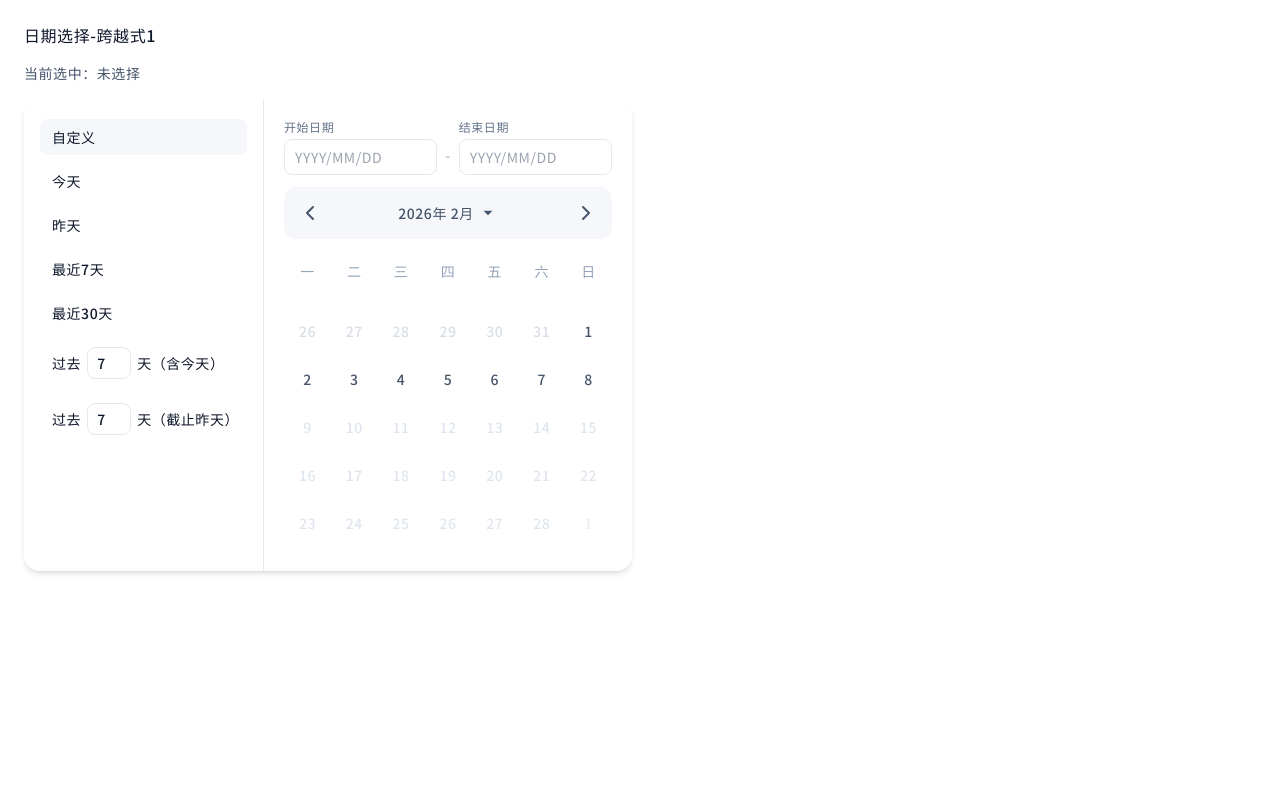
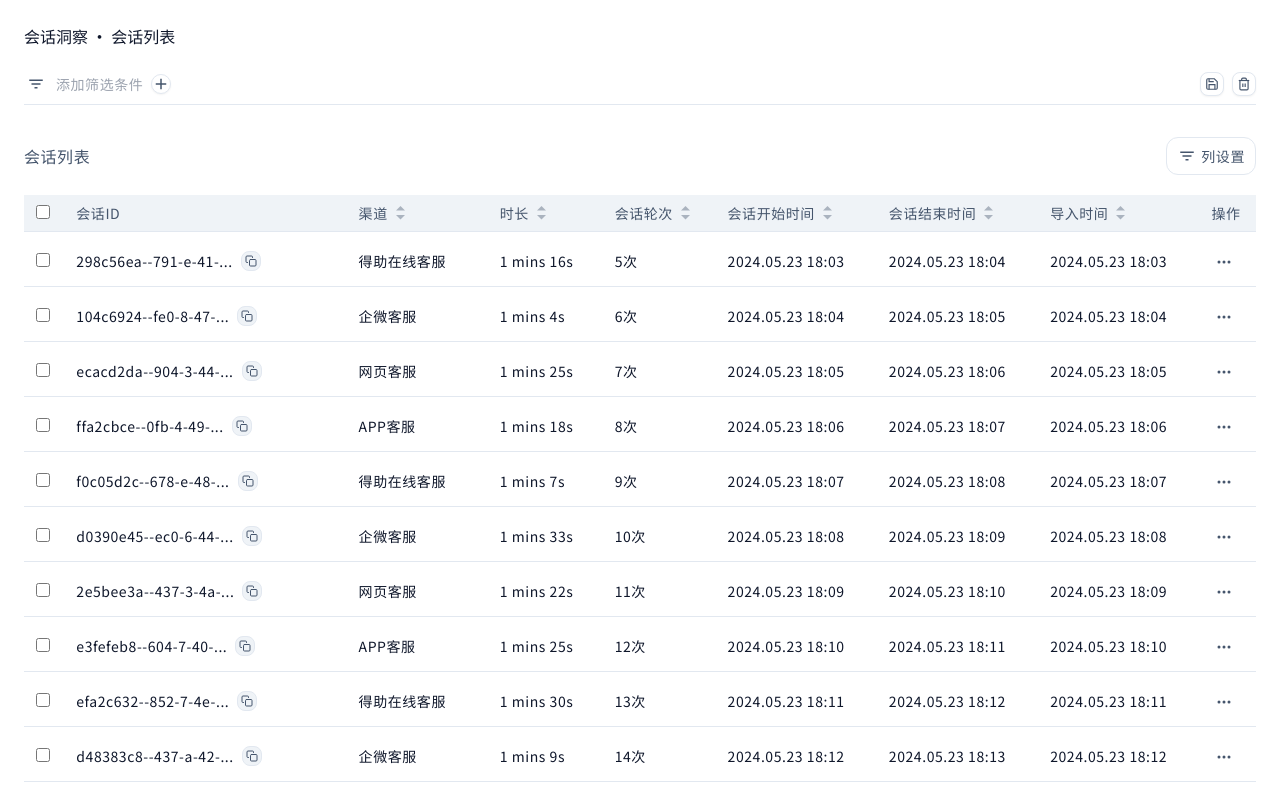
Before and after one commit to Xdong320/xcomponents, a React (Vite) app: page / in a window 1280 px wide. Built offline with nearby package versions, Linux system fonts and the light colour scheme.

Commit message:
fix: 修复表格竖向滚动条一直存在的问题

```diff
--- a/src/components/table/CommonTable.tsx
+++ b/src/components/table/CommonTable.tsx
@@ -604,7 +604,7 @@ export function CommonTable<T extends Record<string, any> = any>({
         }
       >
         <table
-          className={`-mt-1 -mb-1 border-separate border-spacing-x-0 border-spacing-y-1 ${tableLayout} ${hasScrollX ? "table-fixed" : "w-full"}`}
+          className={`${scrollY != null ? "" : "-mt-1 -mb-1"} border-separate border-spacing-x-0 border-spacing-y-1 ${tableLayout} ${hasScrollX ? "table-fixed" : "w-full"}`}
           style={
             hasScrollX && scrollXNum > 0
               ? {
--- a/src/examples/TableDemo.tsx
+++ b/src/examples/TableDemo.tsx
@@ -391,7 +391,7 @@ export function TableDemo() {
               onChange: setVisibleKeys,
             }}
             // 可选：表头/列固定与滚动区域
-            scroll={{ y: 500, x: 1200 }}
+            scroll={{ y: 600, x: 1200 }}
             // 可选：文案本地化（空态、加载中文案），默认内部文案
             // locale={{ emptyText: "暂无数据", loadingText: "加载中..." }}
             // 可选：分页 / 筛选 / 排序变化回调
--- a/src/main.tsx
+++ b/src/main.tsx
@@ -8,8 +8,8 @@ const root = document.getElementById("root");
 if (root) {
   createRoot(root).render(
     <React.StrictMode>
-      {/* <TableDemo /> */}
-      <DatePickerDemo />
+      <TableDemo />
+      {/* <DatePickerDemo /> */}
     </React.StrictMode>,
   );
 }
```
